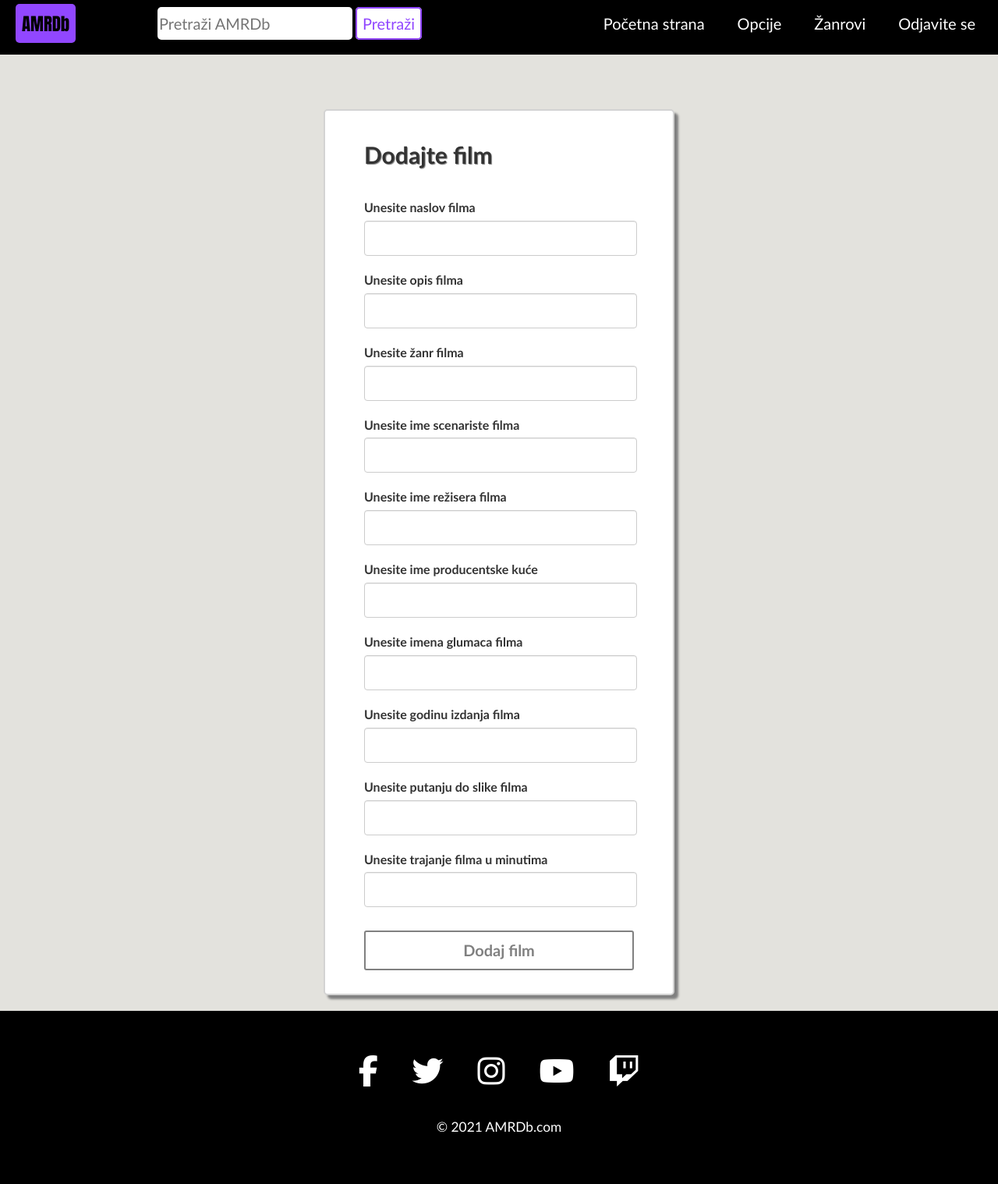
After one commit to Zeljko28/PIA-homeworks, a PHP site: the page made by hw-4/html&php/add_movie.php in a window 1280 px wide. The commit adds this page. Shown: the whole page at 78% size. Run offline with PHP 8.4, Linux system fonts and the light colour scheme; the visitor is signed in with stand-in values (Sample User, id 1); some libraries are stand-ins or nearby versions.

Commit message:
Uradjena zabrana pristupa za jos neke stranice i dodata funkcija za dodavanje filmova za admina

```diff
--- a/hw-4/css/style.css
+++ b/hw-4/css/style.css
@@ -122,6 +122,7 @@ body{
     border-radius: 5px;
     border: 3px solid lightgrey;
     box-shadow: 5px 5px 3px grey;
+    margin-bottom: 20px;
 }
 
 .movies .row .col-md-3 .title{
@@ -184,26 +185,29 @@ body{
 
 .genres{
     margin-top: 70px;
-    background-color: rgba(211, 211, 211, 0.2);
+    background-color: white;
+    border: 2px solid lightgrey;
+    box-shadow: 5px 5px 3px grey;
+    margin-bottom: 20px;
 }
 
 .genres .row{
     padding: 20px;
     text-align: center;
-    border: 2px solid rgba(211, 211, 211, 0.2);
+    border: 1px solid rgba(211, 211, 211, 0.2);
 }
 
 .genres .row a{
     font-family: "Candara";
     font-size: 20pt;
-    color: white;
+    color: black;
     text-decoration: none;
     padding: 10px;
     border-radius: 5px;
 }
 
 .genres .row a:hover{
-    background-color: rgba(211, 211, 211, 0.2);
+    background-color: rgba(211, 211, 211, 0.7);
 }
 
 .movie{
@@ -211,6 +215,7 @@ body{
     border: 2px solid lightgrey;
     box-shadow: 5px 5px 3px grey;
     margin-top: 70px;
+    margin-bottom: 20px;
 }
 
 .movie .row{
@@ -265,6 +270,95 @@ body{
 
 }
 
+
+.options{
+    margin-top: 70px;
+    background-color: white;
+    border: 2px solid lightgrey;
+    box-shadow: 5px 5px 3px grey;
+    margin-bottom: 20px;
+}
+
+.options .row{
+    padding: 20px;
+    text-align: center;
+    border: 1px solid rgba(211, 211, 211, 0.2);
+}
+
+.options .row a{
+    font-family: "Candara";
+    font-size: 20pt;
+    color: black;
+    text-decoration: none;
+    padding: 10px;
+    border-radius: 5px;
+}
+
+.options .row a:hover{
+    background-color: rgba(211, 211, 211, 0.7);
+}
+
+
+
+
+.add{
+    display: block;
+    width: 450px;
+    padding-left: 50px;
+    padding-right: 50px;
+    padding-top: 20px;
+    margin-top: 70px;
+    margin-bottom: 20px;
+    background-color: white;
+    border-radius: 5px;
+    border: 2px solid lightgrey;
+    box-shadow: 5px 5px 3px grey;
+}
+
+.add h2{
+    margin-bottom: 40px;
+    font-family: "Candara";
+    font-weight: bold;
+    text-shadow: 1px 1px 1px grey;
+}
+
+.add #title, .add #synopsis, .add #genre, .add #scenarist, .add #director, .add #production-house, .add #actors, .add #year, .add #img-url, .add #duration{
+    width: 350px;
+    margin-bottom: 20px;
+
+    height: 45px;
+    font-size: 13pt;
+    font-family: "Candara";
+
+}
+.add #lbl-title, .add #lbl-synopsis, .add #lbl-genre, .add #lbl-scenarist, .add #lbl-director, .add #lbl-production-house, .add #lbl-actors, .add #lbl-year, .add #lbl-img-url, .add #lbl-duration{
+    font-family: "Candara";
+    font-size: 12pt;
+
+}
+
+.add #submit{
+    display: block;
+    margin-top: 30px;
+    margin-bottom: 30px;
+    text-align: center;
+    font-size: 15pt;
+    font-family: "Candara";
+    font-weight: bold;
+    text-decoration: none;
+    background-color: white;
+    color: grey;
+    padding: 9px;
+    width: 100%;
+    border: 2px solid grey;
+    border-radius: 3px;
+}
+
+.add #submit:hover{
+    background-color: rgb(145, 71, 255);
+    border: 2px solid rgb(145, 71, 255);
+    color: white;
+}
 
 
 
--- /dev/null
+++ b/hw-4/html&php/add_movie.php
@@ -0,0 +1,67 @@
+<?php
+
+    session_start();
+    if(!isset($_SESSION["username"])){
+        header("Location: login.php");
+    }
+
+?>
+
+<?php
+    include("navbar.php");
+?>
+    <div class="container add">
+
+        <form action="../libraries/add_movie_lib.php" method="post">
+                <h2>Dodajte film</h2>
+
+                <label id="lbl-title">Unesite naslov filma</label>
+                <input name="title" id="title" class="form-control" type="text" autocomplete="off">
+
+                <label id="lbl-synopsis">Unesite opis filma</label>
+                <input name="synopsis" id="synopsis" class="form-control" type="text" autocomplete="off">
+
+                <label id="lbl-genre">Unesite žanr filma</label>
+                <input name="genre" id="genre" class="form-control" type="text" autocomplete="off">
+
+                <label id="lbl-scenarist">Unesite ime scenariste filma</label>
+                <input name="scenarist" id="scenarist" class="form-control" type="text" autocomplete="off">
+
+                <label id="lbl-director">Unesite ime režisera filma</label>
+                <input name="director" type="text" id="director" class="form-control" autocomplete="off">
+
+                <label id="lbl-production-house">Unesite ime producentske kuće</label>
+                <input name="production-house" type="text" id="production-house" class="form-control" autocomplete="off">
+
+                <label id="lbl-actors">Unesite imena glumaca filma</label>
+                <input name="actors" type="text" id="actors" class="form-control" autocomplete="off">
+
+                <label id="lbl-year">Unesite godinu izdanja filma</label>
+                <input name="year" type="text" id="year" class="form-control" autocomplete="off">
+
+                <label id="lbl-img-url">Unesite putanju do slike filma</label>
+                <input name="img-url" type="text" id="img-url" class="form-control" autocomplete="off">
+
+                <label id="lbl-duration">Unesite trajanje filma u minutima</label>
+                <input name="duration" type="text" id="duration" class="form-control" autocomplete="off">
+                <?php
+                    if(isset($_GET["error"])){
+                        if($_GET["error"] == "emptyInput"){
+                            echo "<p style='color:red;'>Niste popunili sva polja!</p>";
+                        }
+                    }
+                ?>
+
+                <button id="submit" name="submit" type="submit">Dodaj film</button>
+            </form>
+
+
+    </div>
+
+
+
+<?php
+
+    include("footer.php");
+
+?>
--- a/hw-4/html&php/footer.php
+++ b/hw-4/html&php/footer.php
@@ -1,3 +1,13 @@
+<?php
+
+
+    if(!isset($_SESSION["username"])){
+        header("Location: login.php");
+    }
+
+?>
+
+
 
         <div class="container-fluid footer">
 
--- a/hw-4/html&php/navbar.php
+++ b/hw-4/html&php/navbar.php
@@ -38,7 +38,7 @@
                     <?php
 
                         if(($_SESSION["privileges"] == "admin")){
-                            echo "<a id='options' class='link' href='options.php'>Opcije</a>";
+                            echo "<a id='options' class='link' href='admin_options.php'>Opcije</a>";
                         }
                     ?>
 
```
Also changed, not shown: hw-4/html&php/admin_options.php (added, +38 -0 lines), hw-4/html&php/genres.php (+10 -0 lines), hw-4/html&php/movie.php (+10 -0 lines), hw-4/html&php/options.php (added, +52 -0 lines), hw-4/libraries/add_movie_lib.php (added, +56 -0 lines), hw-4/libraries/functions.php (+19 -0 lines), hw-4/html&php/update_movie.php (added).
